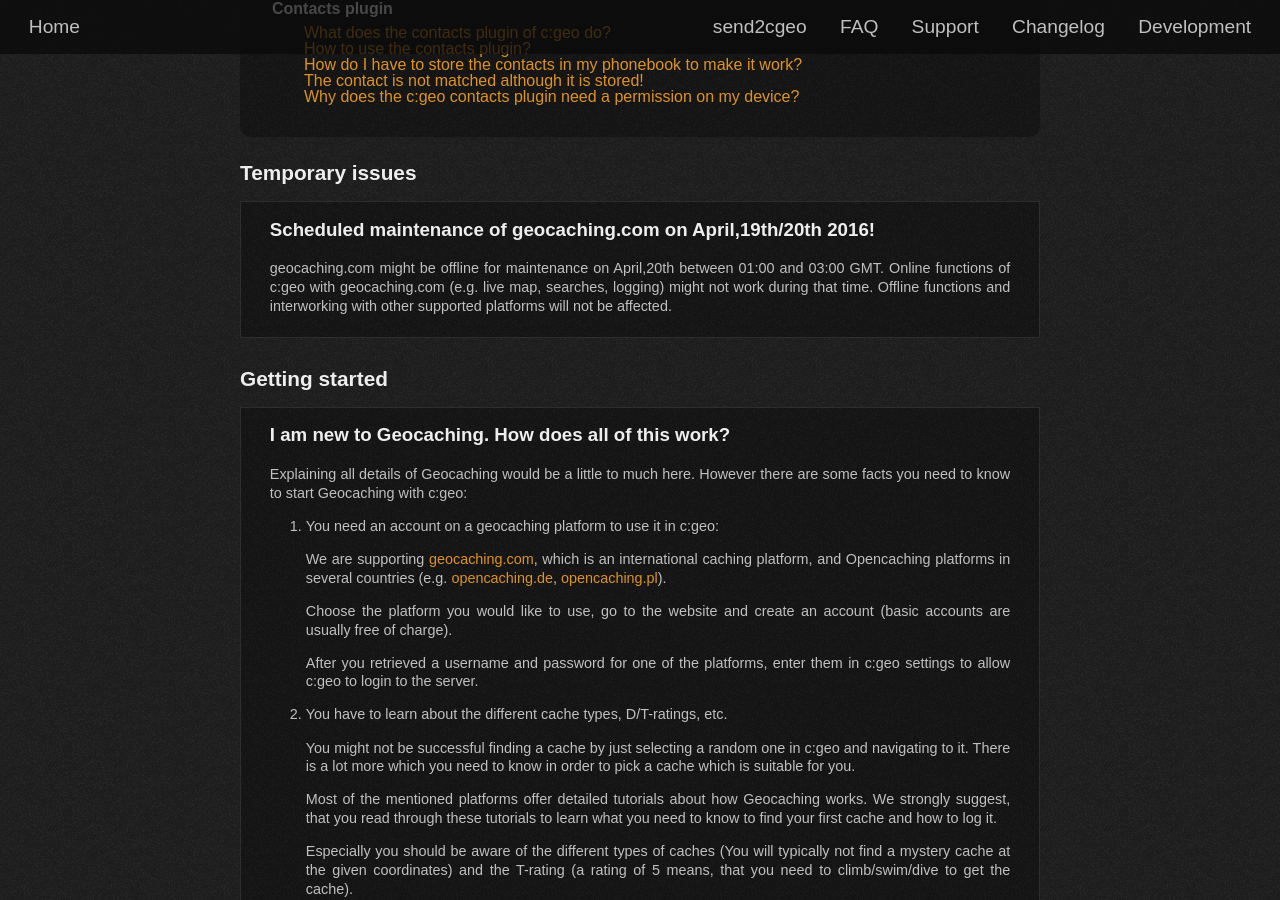
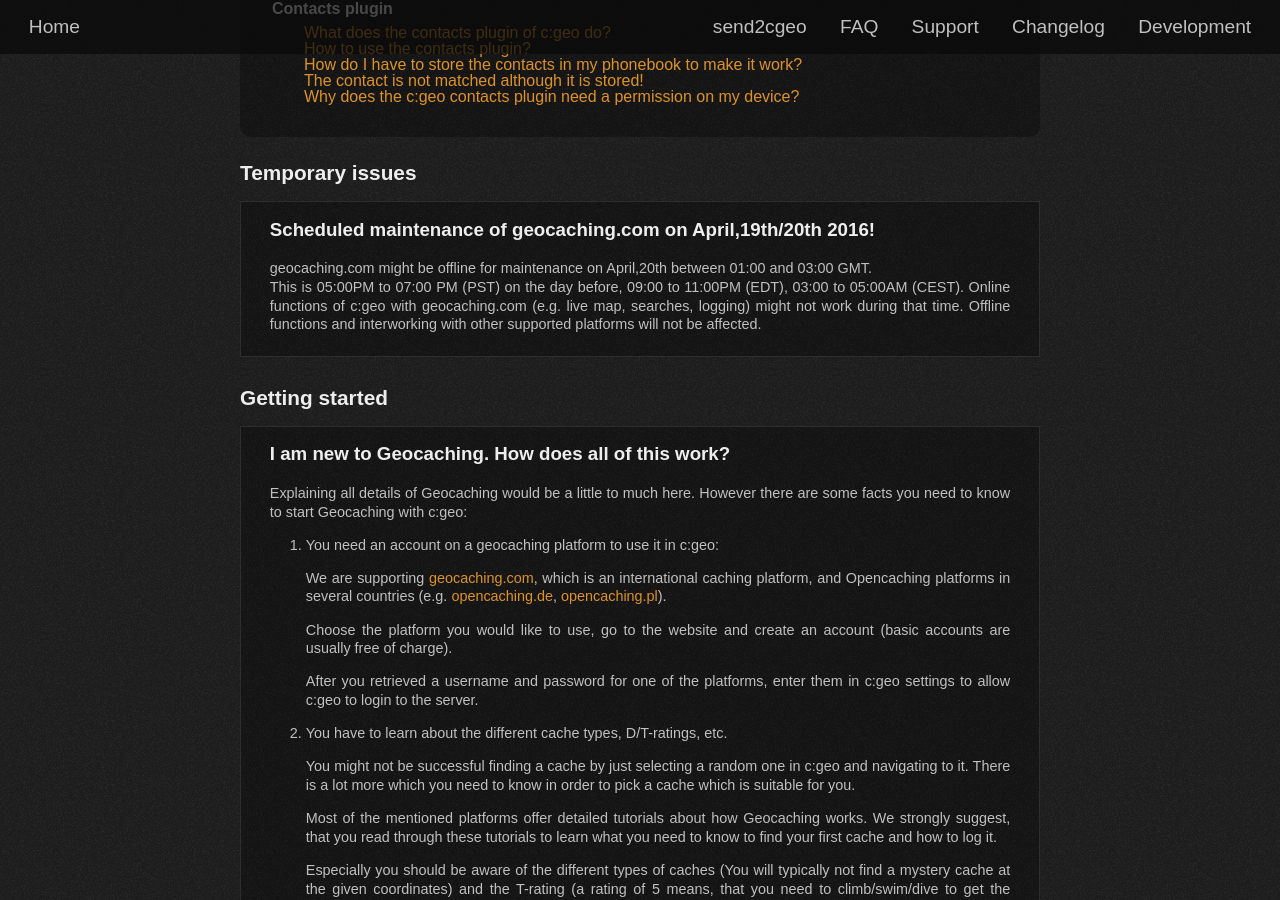
Before and after one commit to cgeo/cgeo.github.io, a Jekyll site: the page built from faq.html, in a window 1280 px wide and 900 px high, scrolled down 2616 px. Built offline with Jekyll 4.4.1, drawn with Linux system fonts in a browser that asks for light colours; some web fonts are replaced.

Commit message:
Time zone info added
Blame me for incorrect conversions :)

```diff
--- a/_data/faq.yml
+++ b/_data/faq.yml
@@ -3,7 +3,8 @@
       - title: Scheduled maintenance of geocaching.com on April,19th/20th 2016!
         id: gcdown
         content: |
-            geocaching.com might be offline for maintenance on April,20th between 01:00 and 03:00 GMT.
+            geocaching.com might be offline for maintenance on April,20th between 01:00 and 03:00 GMT.\\
+            This is 05:00PM to 07:00 PM (PST) on the day before, 09:00 to 11:00PM (EDT), 03:00 to 05:00AM (CEST).
             Online functions of c:geo with geocaching.com (e.g. live map, searches, logging) might not work during that time.
             Offline functions and interworking with other supported platforms will not be affected.
 
```
